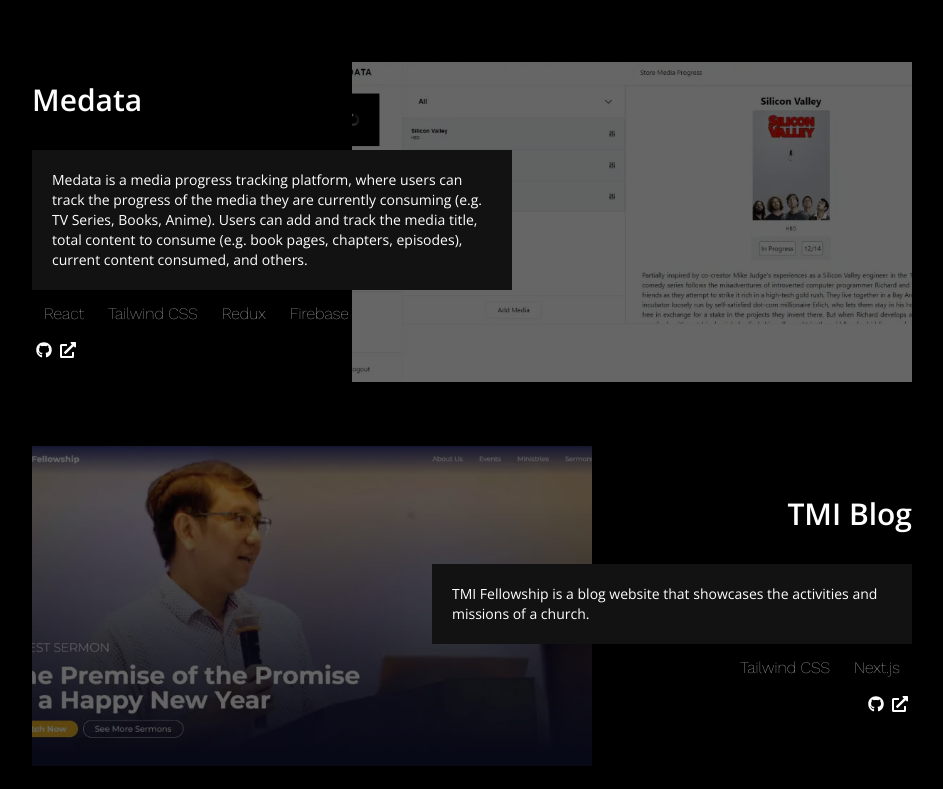
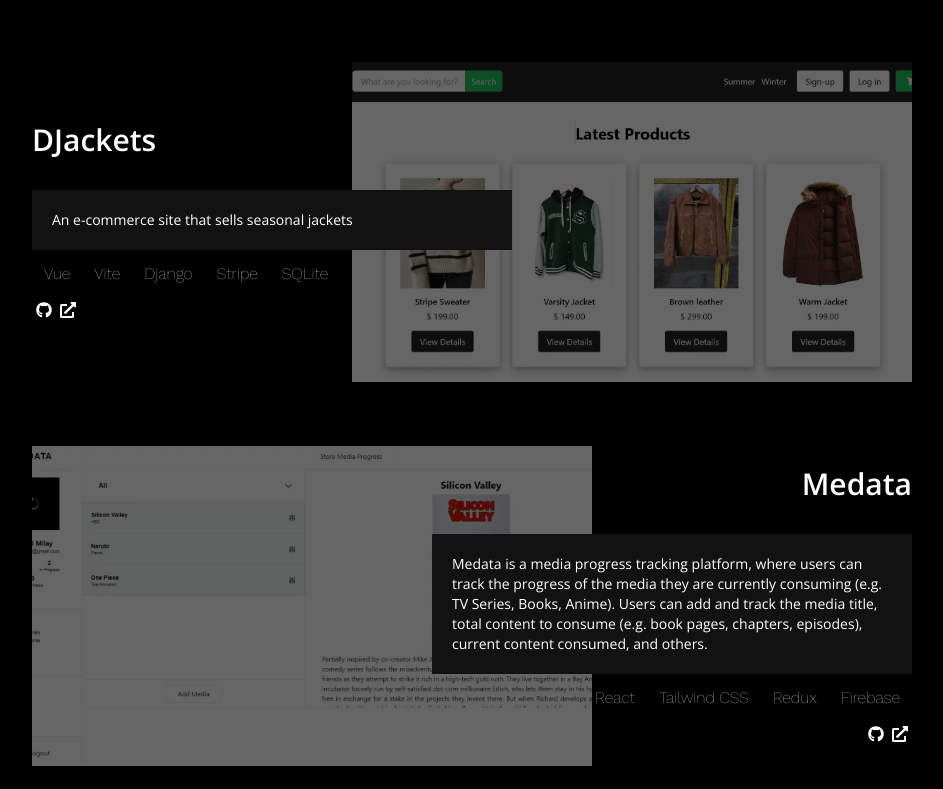
Before and after one commit to maxellmilay/personal-website-v2, a Next.js app: page / in a window 1280 px wide. Shown: the part 1631-2420 px from the top of the page, without its empty margins (168-1111 px from the left). Built offline with nearby package versions, Linux system fonts and the light colour scheme.

Commit message:
[Content][Maxell] added new featured project

```diff
--- a/src/data/featured.ts
+++ b/src/data/featured.ts
@@ -17,28 +17,41 @@ const featured = [
   },
   {
     id: 2,
+    name: 'DJackets',
+    description: 'An e-commerce site that sells seasonal jackets',
+    tech: [Tech.VUE, Tech.VITE, Tech.DJANGO, Tech.STRIPE, Tech.SQLITE],
+    imgURL: '/images/featured/djackets.webp',
+    align: {
+      image: 'justify-end',
+      text: 'items-start',
+    },
+    link: 'https://djackets.vercel.app',
+    repo: 'https://github.com/maxellmilay/djackets',
+  },
+  {
+    id: 3,
     name: 'Medata',
     description:
       'Medata is a media progress tracking platform, where users can track the progress of the media they are currently consuming (e.g. TV Series, Books, Anime). Users can add and track the media title, total content to consume (e.g. book pages, chapters, episodes), current content consumed, and others.',
     tech: [Tech.REACT, Tech.TAILWIND, Tech.REDUX, Tech.FIREBASE],
     imgURL: '/images/featured/medata.webp',
     align: {
-      image: 'justify-end',
-      text: 'items-start',
+      image: 'justify-start',
+      text: 'items-end',
     },
     link: 'https://medata-frontend.vercel.app',
     repo: 'https://github.com/maxellmilay/medata-frontend',
   },
   {
-    id: 3,
+    id: 4,
     name: 'TMI Blog',
     description:
       'TMI Fellowship is a blog website that showcases the activities and missions of a church.',
     tech: [Tech.TAILWIND, Tech.NEXT],
     imgURL: '/images/featured/tmi-blog.webp',
     align: {
-      image: 'justify-start',
-      text: 'items-end',
+      image: 'justify-end',
+      text: 'items-start',
     },
     link: 'https://www.tmifellowship.org',
     repo: 'https://github.com/maxellmilay/tmi',
--- a/src/enums/tech.ts
+++ b/src/enums/tech.ts
@@ -10,6 +10,11 @@ enum Tech {
   PYTHON = 'Python',
   HTML = 'HTML',
   CSS = 'CSS',
+  DJANGO = "Django",
+  VUE = "Vue",
+  VITE = "Vite",
+  STRIPE = "Stripe",
+  SQLITE = 'SQLite'
 }
 
 export default Tech;
```
Also changed, not shown: public/images/featured/djackets.webp (added).
